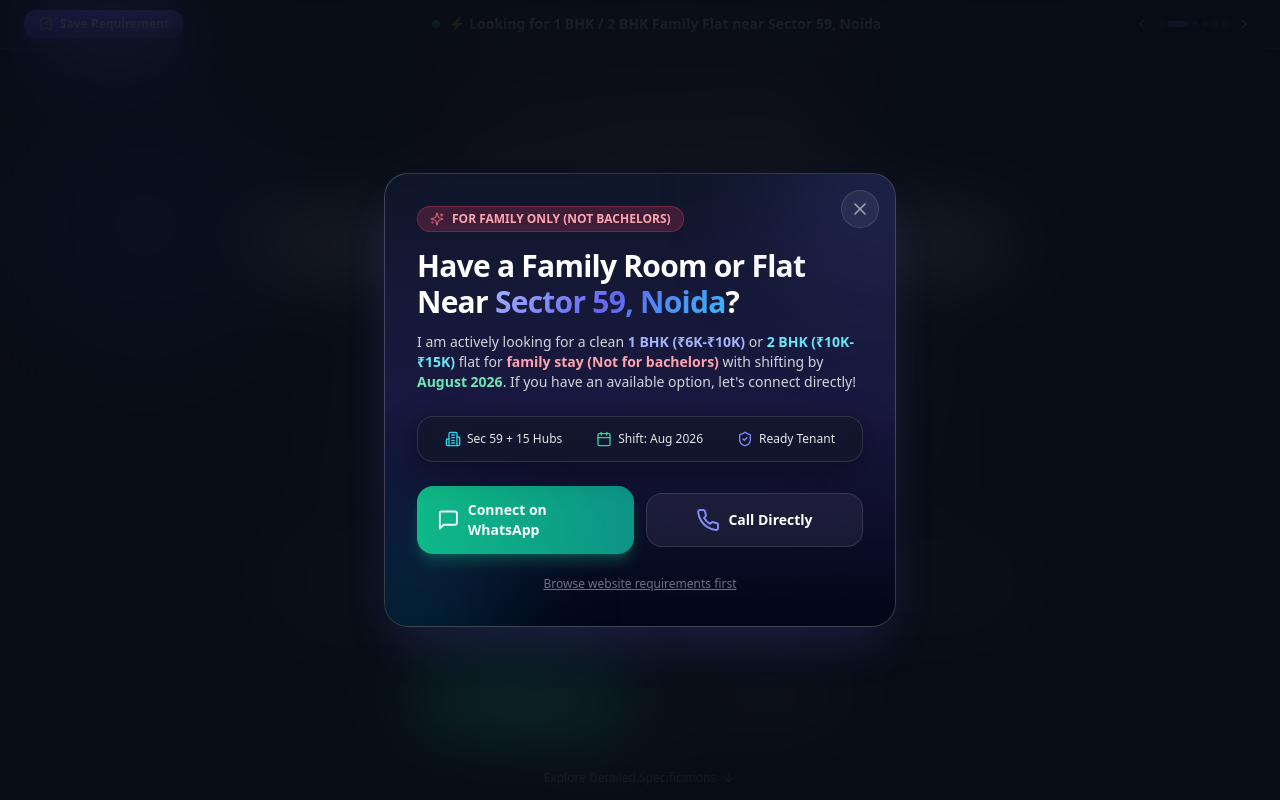
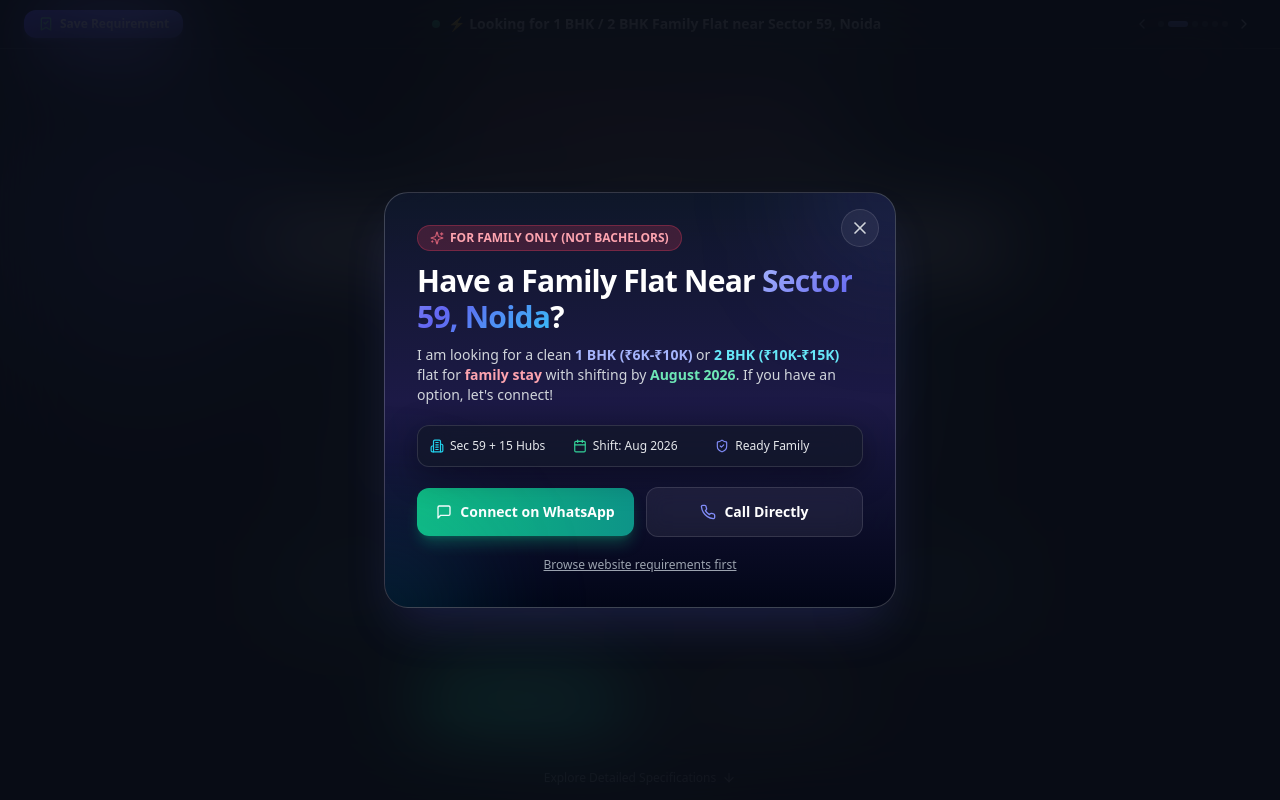
Before and after one commit to CodewithWitcher/Room-Hunt, a Next.js app: page / in a window 1280 px wide. Shown: the top 800 px of the page. Built offline with nearby package versions, Linux system fonts and the light colour scheme.

Commit message:
feat: add LiquidGlassPopupModal component and configure Next.js routing and build artifacts

```diff
--- a/src/components/LiquidGlassPopupModal.tsx
+++ b/src/components/LiquidGlassPopupModal.tsx
@@ -28,7 +28,7 @@ export const LiquidGlassPopupModal: React.FC = () => {
   return (
     <AnimatePresence>
       {isOpen && (
-        <div className="fixed inset-0 z-50 flex items-center justify-center p-4 sm:p-6 overflow-y-auto">
+        <div className="fixed inset-0 z-50 flex items-center justify-center p-3 sm:p-6 overflow-y-auto">
 
           {/* Liquid Backdrop Overlay with Blur */}
           <motion.div
@@ -36,89 +36,89 @@ export const LiquidGlassPopupModal: React.FC = () => {
             animate={{ opacity: 1 }}
             exit={{ opacity: 0 }}
             onClick={handleClose}
-            className="fixed inset-0 bg-[#090D16]/75 backdrop-blur-2xl transition-opacity"
+            className="fixed inset-0 bg-[#090D16]/80 backdrop-blur-2xl transition-opacity"
           />
 
-          {/* Liquid Glass Modal Card */}
+          {/* Mobile-Optimized Liquid Glass Modal Card */}
           <motion.div
-            initial={{ opacity: 0, scale: 0.9, y: 20 }}
+            initial={{ opacity: 0, scale: 0.92, y: 15 }}
             animate={{ opacity: 1, scale: 1, y: 0 }}
-            exit={{ opacity: 0, scale: 0.9, y: 20 }}
+            exit={{ opacity: 0, scale: 0.92, y: 15 }}
             transition={{ type: "spring", stiffness: 300, damping: 25 }}
-            className="relative w-full max-w-lg rounded-3xl p-6 sm:p-8 bg-gradient-to-b from-slate-900/90 via-indigo-950/80 to-slate-950/95 backdrop-blur-3xl border border-white/20 shadow-2xl shadow-indigo-500/20 text-white z-10 overflow-hidden"
+            className="relative w-full max-w-lg max-h-[90vh] overflow-y-auto rounded-2xl sm:rounded-3xl p-5 sm:p-8 bg-gradient-to-b from-slate-900/95 via-indigo-950/90 to-slate-950/95 backdrop-blur-3xl border border-white/20 shadow-2xl shadow-indigo-500/20 text-white z-10 my-auto"
           >
             {/* Ambient Background Liquid Glow Blobs inside Modal */}
-            <div className="absolute -top-20 -right-20 w-48 h-48 rounded-full bg-indigo-500/20 filter blur-3xl pointer-events-none"></div>
-            <div className="absolute -bottom-20 -left-20 w-48 h-48 rounded-full bg-cyan-500/20 filter blur-3xl pointer-events-none"></div>
+            <div className="absolute -top-20 -right-20 w-40 h-40 rounded-full bg-indigo-500/20 filter blur-3xl pointer-events-none"></div>
+            <div className="absolute -bottom-20 -left-20 w-40 h-40 rounded-full bg-cyan-500/20 filter blur-3xl pointer-events-none"></div>
 
-            {/* Close Button */}
+            {/* Top Close Button (Mobile Friendly Tap Target) */}
             <button
               onClick={handleClose}
-              className="absolute top-4 right-4 p-2 rounded-full glass-pill hover:bg-white/20 text-gray-400 hover:text-white transition-all"
+              className="absolute top-3.5 right-3.5 sm:top-4 sm:right-4 p-2 rounded-full glass-pill bg-white/10 hover:bg-white/20 text-gray-300 hover:text-white transition-all z-20"
               aria-label="Close modal"
             >
-              <X className="w-5 h-5" />
+              <X className="w-4 h-4 sm:w-5 sm:h-5" />
             </button>
 
             {/* Header Badge */}
-            <div className="flex flex-wrap items-center gap-2 mb-4">
-              <div className="inline-flex items-center gap-2 px-3 py-1 rounded-full bg-rose-500/20 border border-rose-500/30 text-rose-300 text-xs font-extrabold">
-                <Sparkles className="w-3.5 h-3.5 text-rose-400 animate-pulse" />
+            <div className="pr-8 mb-3">
+              <div className="inline-flex items-center gap-1.5 px-3 py-1 rounded-full bg-rose-500/20 border border-rose-500/30 text-rose-300 text-[11px] sm:text-xs font-extrabold">
+                <Sparkles className="w-3.5 h-3.5 text-rose-400 shrink-0 animate-pulse" />
                 <span>FOR FAMILY ONLY (NOT BACHELORS)</span>
               </div>
             </div>
 
             {/* Modal Title */}
-            <h3 className="text-2xl sm:text-3xl font-extrabold tracking-tight text-white mb-3 leading-snug">
-              Have a Family Room or Flat Near <span className="gradient-text-indigo">Sector 59, Noida</span>?
+            <h3 className="text-xl sm:text-2xl lg:text-3xl font-extrabold tracking-tight text-white mb-2.5 leading-snug">
+              Have a Family Flat Near <span className="gradient-text-indigo">Sector 59, Noida</span>?
             </h3>
 
             {/* Description */}
-            <p className="text-xs sm:text-sm text-gray-300 mb-6 leading-relaxed">
-              I am actively looking for a clean <strong className="text-indigo-300 font-semibold">1 BHK (₹6K-₹10K)</strong> or <strong className="text-cyan-300 font-semibold">2 BHK (₹10K-₹15K)</strong> flat for <strong className="text-rose-300 font-semibold">family stay (Not for bachelors)</strong> with shifting by <strong className="text-emerald-300 font-semibold">August 2026</strong>. If you have an available option, let&apos;s connect directly!
+            <p className="text-xs sm:text-sm text-gray-300 mb-5 leading-relaxed">
+              I am looking for a clean <strong className="text-indigo-300 font-semibold">1 BHK (₹6K-₹10K)</strong> or <strong className="text-cyan-300 font-semibold">2 BHK (₹10K-₹15K)</strong> flat for <strong className="text-rose-300 font-semibold">family stay</strong> with shifting by <strong className="text-emerald-300 font-semibold">August 2026</strong>. If you have an option, let&apos;s connect!
             </p>
 
             {/* Quick Specs Highlight Box */}
-            <div className="p-3.5 rounded-2xl glass-panel border border-white/10 mb-6 flex flex-wrap items-center justify-around gap-2 text-xs text-gray-200">
-              <span className="flex items-center gap-1.5 font-medium">
-                <Building2 className="w-4 h-4 text-cyan-400" /> Sec 59 + 15 Hubs
+            <div className="p-3 rounded-xl glass-panel border border-white/10 mb-5 grid grid-cols-2 sm:grid-cols-3 gap-2 text-[11px] sm:text-xs text-gray-200">
+              <span className="flex items-center gap-1.5 font-medium truncate">
+                <Building2 className="w-3.5 h-3.5 text-cyan-400 shrink-0" /> Sec 59 + 15 Hubs
               </span>
-              <span className="flex items-center gap-1.5 font-medium">
-                <Calendar className="w-4 h-4 text-emerald-400" /> Shift: Aug 2026
+              <span className="flex items-center gap-1.5 font-medium truncate">
+                <Calendar className="w-3.5 h-3.5 text-emerald-400 shrink-0" /> Shift: Aug 2026
               </span>
-              <span className="flex items-center gap-1.5 font-medium">
-                <ShieldCheck className="w-4 h-4 text-indigo-400" /> Ready Tenant
+              <span className="flex items-center gap-1.5 font-medium truncate col-span-2 sm:col-span-1">
+                <ShieldCheck className="w-3.5 h-3.5 text-indigo-400 shrink-0" /> Ready Family
               </span>
             </div>
 
             {/* Action Buttons: WhatsApp & Call Directly */}
-            <div className="flex flex-col sm:flex-row items-center gap-3">
+            <div className="flex flex-col sm:flex-row items-center gap-2.5 sm:gap-3 w-full">
               <a
                 href={whatsappUrl}
                 target="_blank"
                 rel="noopener noreferrer"
                 onClick={handleClose}
-                className="w-full sm:w-1/2 py-3.5 px-5 rounded-2xl bg-gradient-to-r from-emerald-500 to-teal-600 hover:from-emerald-400 hover:to-teal-500 text-white font-bold text-xs sm:text-sm flex items-center justify-center gap-2 shadow-lg shadow-emerald-500/30 hover:scale-[1.02] active:scale-[0.98] transition-all"
+                className="w-full sm:w-1/2 py-3 sm:py-3.5 px-4 rounded-xl bg-gradient-to-r from-emerald-500 to-teal-600 hover:from-emerald-400 hover:to-teal-500 text-white font-bold text-xs sm:text-sm flex items-center justify-center gap-2 shadow-lg shadow-emerald-500/30 hover:scale-[1.02] active:scale-[0.98] transition-all"
               >
-                <MessageSquare className="w-4.5 h-4.5" />
+                <MessageSquare className="w-4 h-4 shrink-0" />
                 <span>Connect on WhatsApp</span>
               </a>
 
               <a
                 href={`tel:${siteConfig.phoneNumber}`}
                 onClick={handleClose}
-                className="w-full sm:w-1/2 py-3.5 px-5 rounded-2xl glass-pill hover:bg-white/20 text-white font-bold text-xs sm:text-sm flex items-center justify-center gap-2 border border-white/20 hover:scale-[1.02] active:scale-[0.98] transition-all"
+                className="w-full sm:w-1/2 py-3 sm:py-3.5 px-4 rounded-xl glass-pill bg-white/10 hover:bg-white/20 text-white font-bold text-xs sm:text-sm flex items-center justify-center gap-2 border border-white/20 hover:scale-[1.02] active:scale-[0.98] transition-all"
               >
-                <Phone className="w-4.5 h-4.5 text-indigo-400" />
+                <Phone className="w-4 h-4 text-indigo-400 shrink-0" />
                 <span>Call Directly</span>
               </a>
             </div>
 
             {/* Bottom Dismiss Link */}
-            <div className="text-center mt-4">
+            <div className="text-center mt-3.5">
               <button
                 onClick={handleClose}
-                className="text-xs text-gray-500 hover:text-gray-300 underline transition-colors"
+                className="text-[11px] sm:text-xs text-gray-400 hover:text-gray-200 underline transition-colors"
               >
                 Browse website requirements first
               </button>
```
